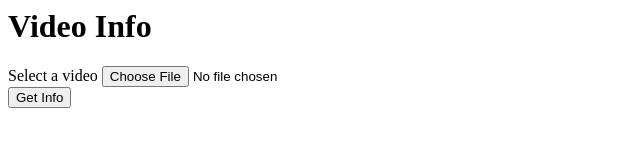
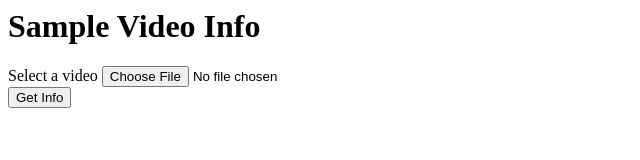
Before and after one commit to joeyjira/video_info, an Electron app: page index.html in a window 1280 px wide. Shown: the whole page, without its empty margins (0-640 px from the left). Drawn offline with Linux system fonts and the light colour scheme; no server answers.

Commit message:
changed header

```diff
--- a/index.html
+++ b/index.html
@@ -1,7 +1,7 @@
 <head>
 </head>
 <body>
-    <h1>Video Info</h1>
+    <h1>Sample Video Info</h1>
     <form>
         <div>
             <label>Select a video</label>
```
